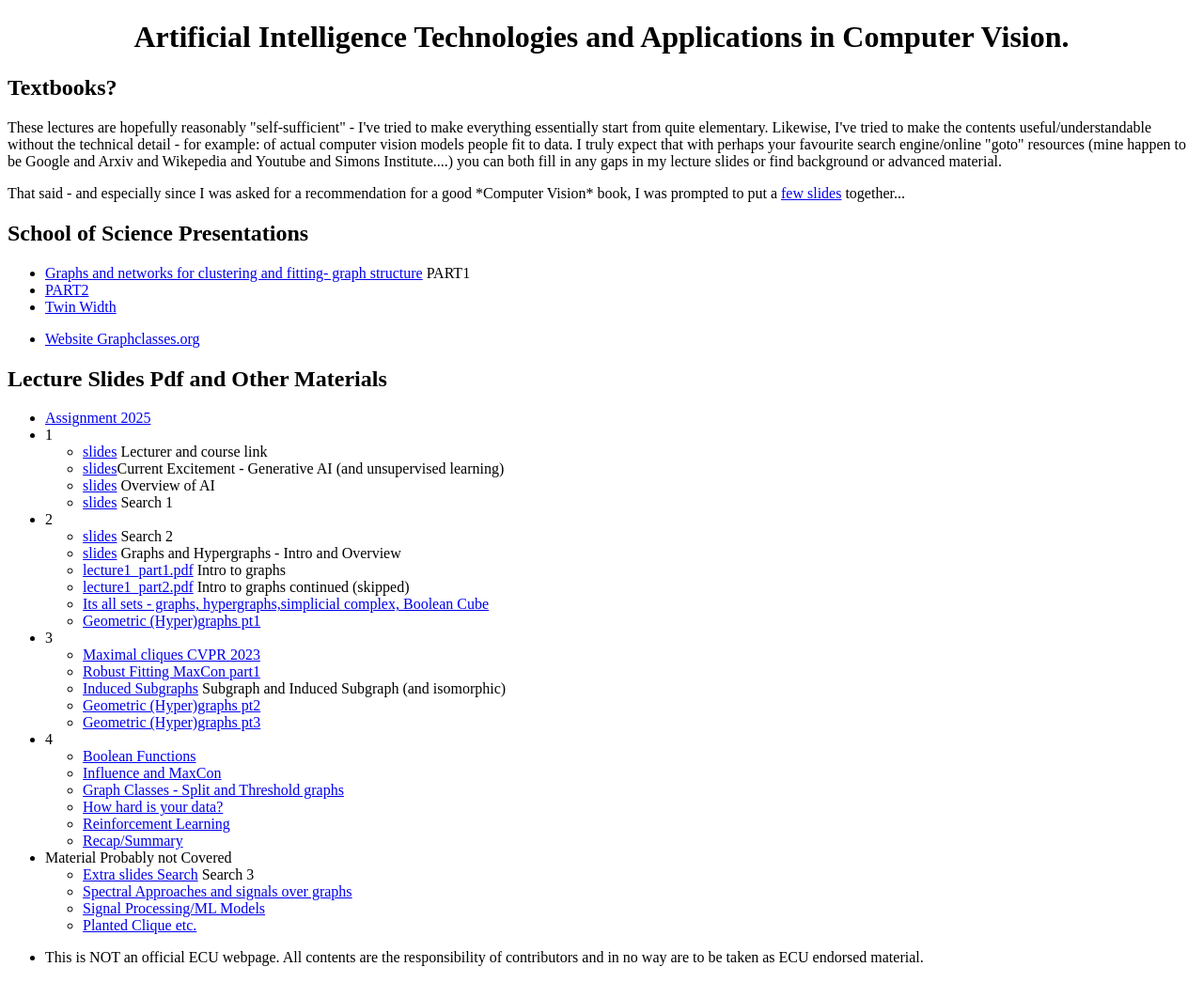
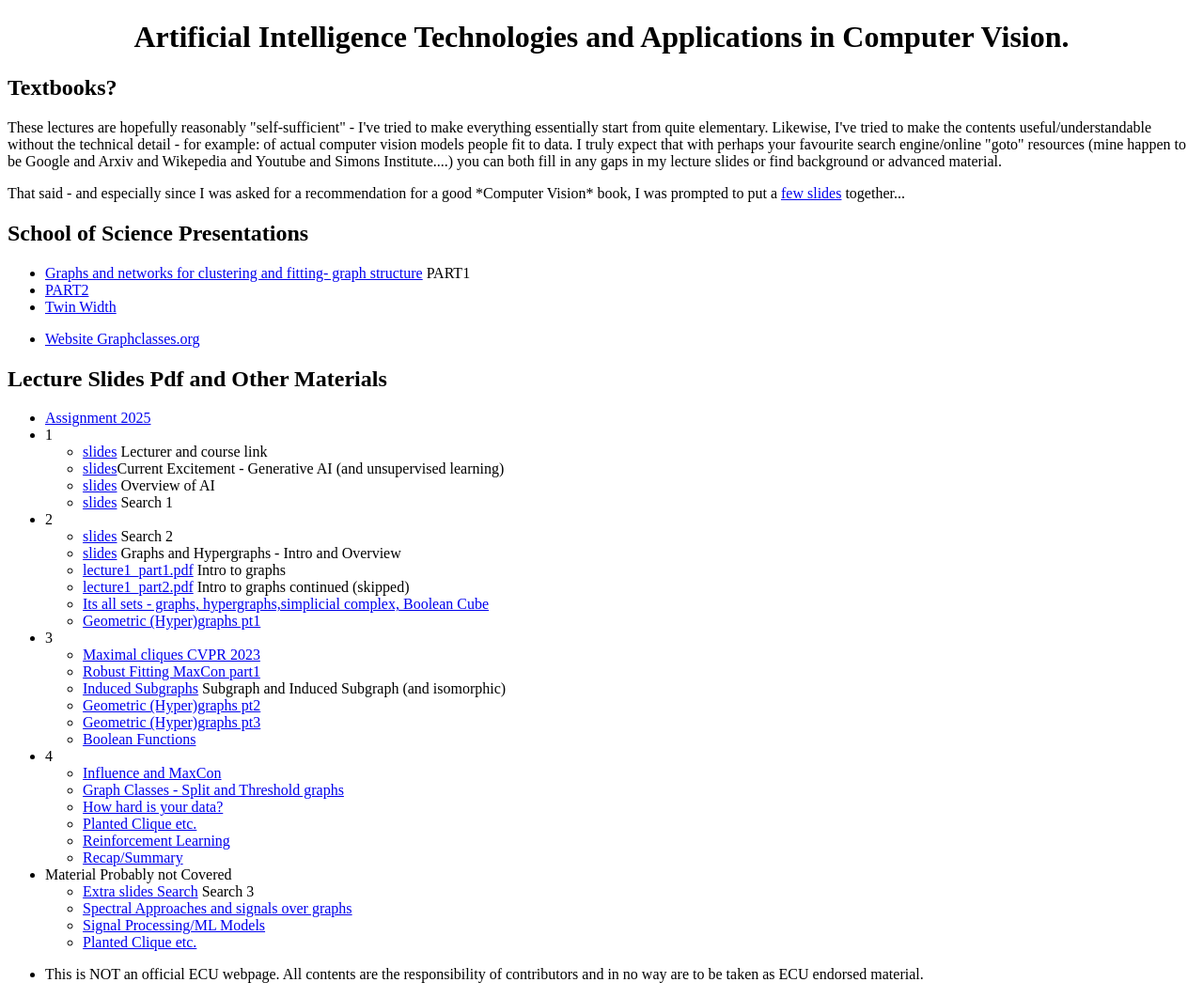
Before and after one commit to AI-ECU/HIT, a plain HTML site: page HIT2024/index.html in a window 1280 px wide. Shown: the whole page at 94% size. Drawn offline with Linux system fonts and the light colour scheme.

Commit message:
Update index.html

```diff
--- a/HIT2024/index.html
+++ b/HIT2024/index.html
@@ -55,17 +55,19 @@
 			<li> <a href="induced_subgraphs.pdf">Induced Subgraphs</a> Subgraph and Induced Subgraph (and isomorphic)</li>
 			<li><a href="geometric_hypergraphs_pt2.pdf"> Geometric (Hyper)graphs pt2 </a></li>
 			<li><a href="geometric_hypergraphs_pt3.pdf"> Geometric (Hyper)graphs pt3 </a></li>
-
+			<li> <a href="Boolean_functions.pdf"> Boolean Functions </a></li>
 
 
 		</ul>
 		<li>  4  </li>
 		<ul>
-			<li> <a href="Boolean_functions.pdf"> Boolean Functions </a></li>
+
 			<li> <a href="influence_and_MaxCon.pdf">Influence and MaxCon</a></li>
 			<li><a href="graph_classes_x.pdf"> Graph Classes - Split and Threshold graphs </a></li>
 			<li> <a href="how_hard_to_solve.pdf"> How hard is your data? </a></li>
+			<li><a href="planted_clique_etc.pdf"> Planted Clique etc.</a></li>
 			<li> <a href="reinforcement_learning.pdf"> Reinforcement Learning </a></li>
+
 			<li> <a href="recap_summary.pdf"> Recap/Summary </a></li>
 
 
```
